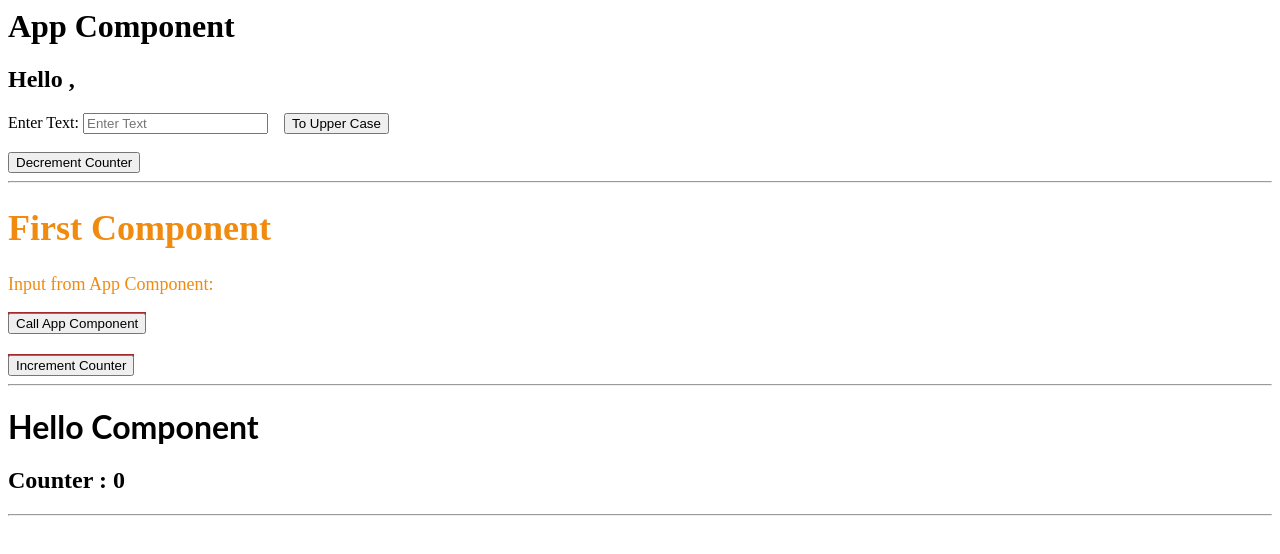
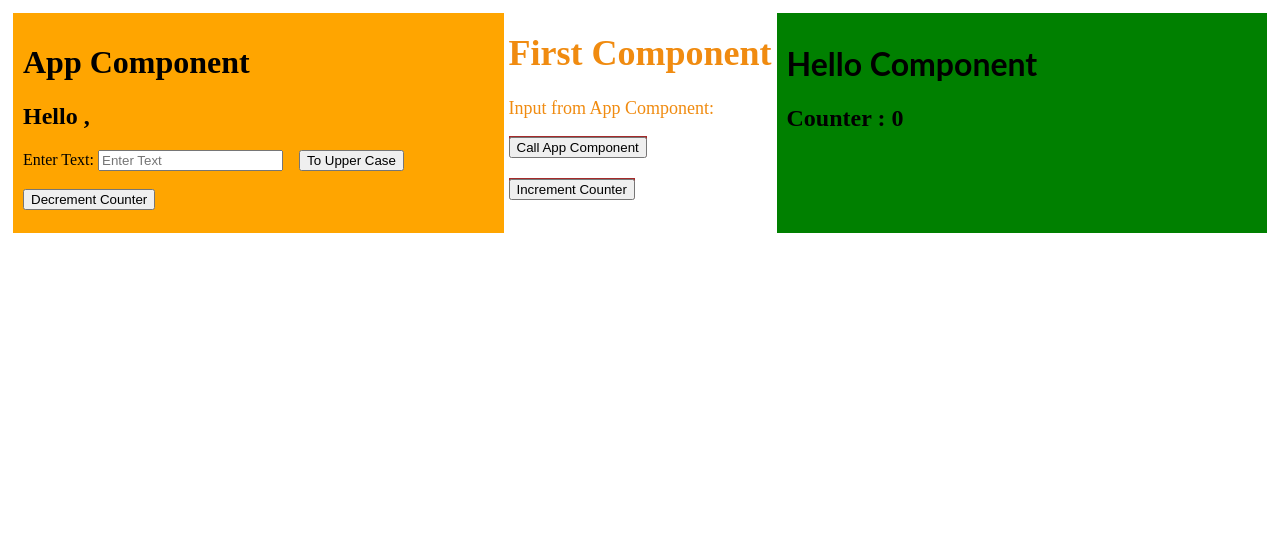
Before and after one commit to apathak1223/Angular-Test, an Angular app: page / in a window 1280 px wide. Shown: the top 554 px of the page. Built offline with nearby package versions, Linux system fonts and the light colour scheme.

Commit message:
2 files modified

```diff
--- a/src/app/app.component.css
+++ b/src/app/app.component.css
@@ -1,3 +1,30 @@
 p {
   font-family: Lato;
 }
+
+.left {
+  flex: 33.33%;
+  height: 200px;
+  padding: 10px;
+  margin: 5px;
+  min-height: 100px;
+}
+
+.right {
+  flex: 33.33%;
+  height: 200px;
+  padding: 10px;
+  margin: 5px;
+  min-height: 100px;
+}
+.container {
+  display: flex;
+}
+
+.orange {
+  background-color: orange;
+}
+
+.green {
+  background-color: green;
+}
--- a/src/app/app.component.html
+++ b/src/app/app.component.html
@@ -1,12 +1,15 @@
-<h1>App Component</h1>
+<div class="container">
+    <div class="left orange"><h1>App Component</h1>
     <h2>Hello {{ name1 }},</h2>
     Enter Text:
     <input type="text" [(ngModel)]="name1" placeholder="Enter Text" /> &nbsp;&nbsp;
     <button title="Click" (click)="upperCase()">To Upper Case</button><br /><br />
     <button (click)="decrement()">Decrement Counter</button>
-<hr />
-
+  </div>
+  <div>
     <app-first [value]="name1" (outEvent)="parentMethodCall()"></app-first>
-<hr />
+  </div>
+  <div class="left green">
     <hello></hello>
-<hr />
+  </div>
+</div>
```
Lines whose indentation alone changed are shown as unchanged.
